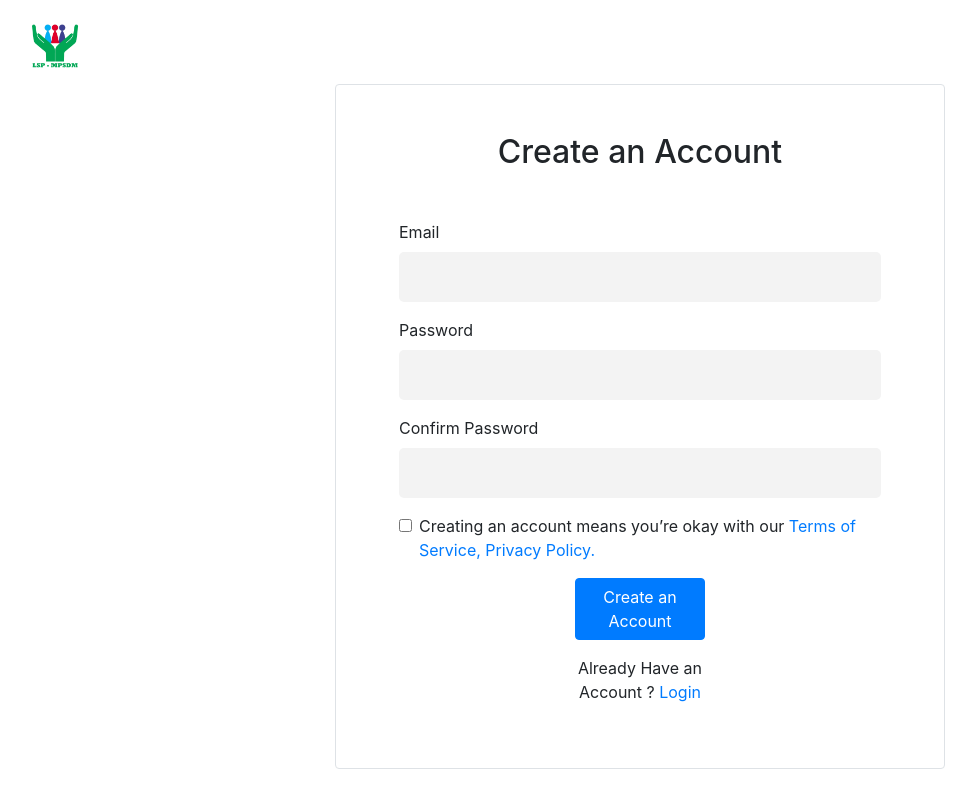
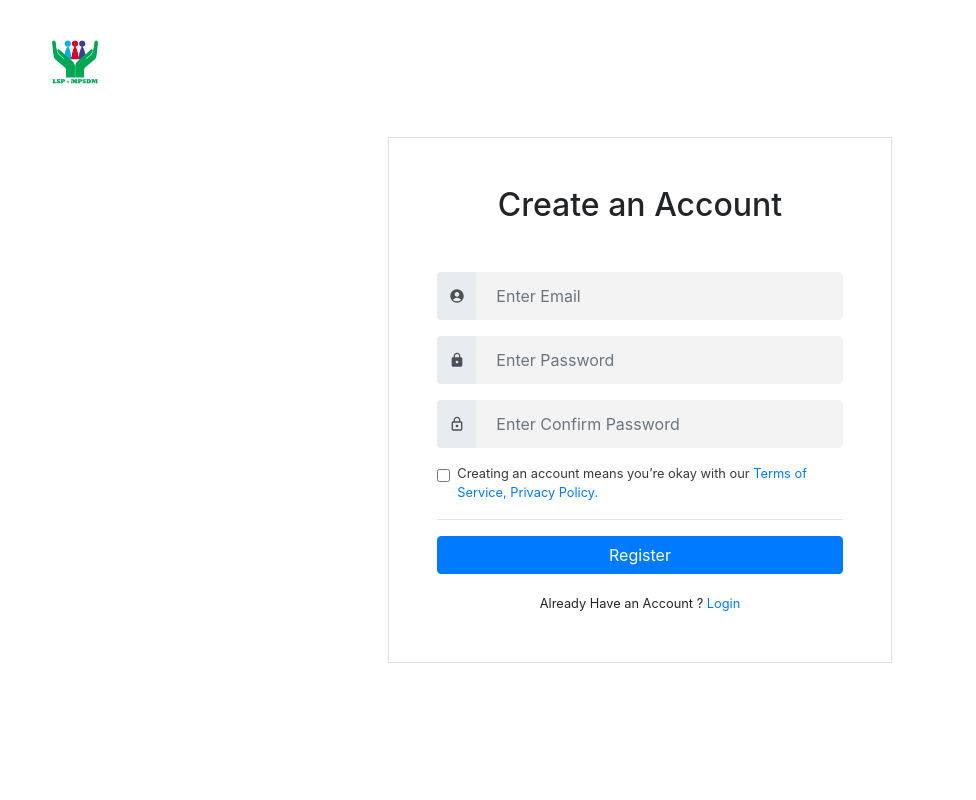
Before and after one commit to Ujian-Online/ujian-online-reactjs, a React (Create React App) app: page /registrasi in a window 1280 px wide. Shown: the whole page, without its empty margins (0-976 px from the left). Built offline with nearby package versions, Linux system fonts and the light colour scheme.

Commit message:
fix ui register and integrasi api

```diff
--- a/src/components/register/RegisterForm.jsx
+++ b/src/components/register/RegisterForm.jsx
@@ -1,34 +1,142 @@
-import { Link } from 'react-router-dom'
+import { useState , useEffect } from 'react'
+import { useDispatch, useSelector } from 'react-redux'
+import { Link , useHistory } from 'react-router-dom'
+import { Modal, Spinner, InputGroup, FormControl , Form } from 'react-bootstrap'
+import { MdAccountCircle, MdLock, MdLockOutline } from 'react-icons/md'
+import { registerUserAction , closeErrorMessageAction } from '../../redux/actions/auth.action'
 
 const RegisterForm = () => {
+
+    const auth = useSelector(state => state.auth)
+    const dispatch = useDispatch()
+    const history = useHistory();
+    const [showModal, setShowModal] = useState(false);
+    const handleCloseModal = () => {
+        setShowModal(false)
+        dispatch(closeErrorMessageAction())
+    };
+    const handleShowModal = () => setShowModal(true);
+
+    useEffect(() => {
+        if (auth.token) {
+            history.push('/sukses-register')
+        }
+        if (auth.errMessage) {
+            handleShowModal()
+        }
+    }, [auth.token, auth.errMessage])
+
+    const [user, setUser] = useState({
+        username: '',
+        password: '',
+        confirm_password : ''
+    })
+
+    const onChangeState = (name) => (e) => {
+        setUser(Object.assign({}, user, { [name]: e.target.value }))
+    }
+
+    const isValidPassword = () => (
+        user.password === user.confirm_password && user.password !== '' && user.confirm_password !== ''
+    )
+
+    const onSubmit = (e) => {
+        e.preventDefault()
+        dispatch(registerUserAction({ email : user.username , password : user.password }))
+    }
+
+    const renderLoading = () => (
+         <Spinner animation="border" role="status">
+            <span className="sr-only">Loading...</span>
+        </Spinner>
+    )
+
+    const renderModal = () => (
+        <Modal show={showModal} onHide={handleCloseModal}>
+            <Modal.Header closeButton>
+                <Modal.Title>
+                    <h6>Error Login</h6>
+                </Modal.Title>
+            </Modal.Header>
+            <Modal.Body>{auth.errMessage}</Modal.Body>
+        </Modal>
+    )
+
     return (
-        <form className="p-lg-5 text-left">
-            <h2 className="text-center mb-3 mb-lg-5">Create an Account</h2>
-            <div class="form-group">
-                <label for="email">Email</label>
-                <input type="email" class="form-control" id="email" />
+        <>
+        <Form noValidate className="p-3 p-lg-5 text-left border" onSubmit={ onSubmit } >
+            <h2 className="text-center mb-4 mb-lg-5">Create an Account</h2>
+            <div className="form-group">
+                <InputGroup className="mb-2">
+                    <InputGroup.Prepend>
+                        <InputGroup.Text className='border-0'>
+                            <MdAccountCircle />
+                        </InputGroup.Text>
+                    </InputGroup.Prepend>
+                    <FormControl
+                        className='py-4'
+                        required
+                        onChange={onChangeState('username')}
+                        value={user.username}
+                        placeholder="Enter Email" />
+                </InputGroup>
+            <div className="form-group">
             </div>
-            <div class="form-group">
-                <label for="password">Password</label>
-                <input type="password" class="form-control" id="password" />
+                <InputGroup className="mb-2">
+                    <InputGroup.Prepend>
+                        <InputGroup.Text className='border-0' >
+                            <MdLock />
+                        </InputGroup.Text>
+                    </InputGroup.Prepend>
+                    <FormControl
+                        type='password'
+                        className='py-4'
+                        required
+                        onChange={onChangeState('password')}
+                        value={user.password}
+                        isInvalid={ user.password !== user.confirm_password }
+                        isValid={ isValidPassword() }
+                        placeholder="Enter Password" />
+                </InputGroup>
             </div>
-            <div class="form-group">
-                <label for="confirmPassword">Confirm Password</label>
-                <input type="password" class="form-control" id="confirmPassword" />
+            <div className="form-group">
+                <InputGroup className="mb-2">
+                    <InputGroup.Prepend>
+                        <InputGroup.Text className='border-0' >
+                            <MdLockOutline />
+                        </InputGroup.Text>
+                    </InputGroup.Prepend>
+                    <FormControl
+                        type='password'
+                        className='py-4'
+                        required
+                        onChange={onChangeState('confirm_password')}
+                        value={user.confirm_password}
+                        isInvalid={ user.password !== user.confirm_password }
+                        isValid={ isValidPassword() }
+                        placeholder="Enter Confirm Password" />
+                </InputGroup>
             </div>
-            <div class="form-group form-check">
-                <input class="form-check-input" type="checkbox" id="aggrement" required />
-                <label class="form-check-label" for="aggrement">
-                Creating an account means you’re okay with our <Link to='/'>Terms of Service, Privacy Policy.</Link>
-                </label>
+            <div className="form-group form-check">
+                <small >
+                    <input className="form-check-input" type="checkbox" id="aggrement" required />
+                    <label className="form-check-label text-dark" htmlFor="aggrement">
+                        Creating an account means you’re okay with our <Link to='/'>Terms of Service, Privacy Policy.</Link>
+                    </label>
+                </small>
             </div>
-            <div className="form-group col-sm-6 col-md-4 ml-auto mr-auto">
-                <button type="submit" class="btn btn-primary btn-block">Create an Account</button>
+            <hr />
+            <div className="form-group ">
+                <button type="submit" className="btn btn-primary btn-block">
+                    { auth.isLoading ? renderLoading() : 'Register' }
+                </button>
             </div>
-            <div className="col-md-5 ml-auto mr-auto text-center">
-            <p>Already Have an Account ? <Link to='/login' >Login</Link></p>
+            <div className="ml-auto mr-auto text-center">
+                <small >Already Have an Account ? <Link to='/login' >Login</Link></small>
             </div>
-        </form>
+        </Form>
+        { renderModal() }
+        </>
     )
 }
 
--- a/src/components/register/RegisterPage.jsx
+++ b/src/components/register/RegisterPage.jsx
@@ -1,14 +1,14 @@
-import {Link} from 'react-router-dom'
+import { Link } from 'react-router-dom'
 import { createUseStyles } from 'react-jss'
 import RegisterForm from './RegisterForm'
 
 const useStyles = createUseStyles({
-    container : {
-        height : '100vh'
+    container: {
+        height: '100vh'
     },
-    sidebar : {
-        // backgroundImage : 'url("/assets/img/bg-register.png")',
-        backgroundSize : '100% 100%'
+    logo: {
+        top: '40px',
+        left: '50px'
     }
 })
 
@@ -16,22 +16,12 @@ const RegisterPage = () => {
     const classes = useStyles()
 
     return (<div className={`container-fluid ${classes.container} `}  >
-        <div className='row h-100'>
-        <div className="container-fluid  bg-white col-md-12 col-xs-6 mb-5 mt-4">
-            <div className={`col-md-5 ${classes.sidebar}`} >
-                <Link to="/">
-                    <img src='/assets/img/bg-logo.png' alt='logo' width='50px' />
-                </Link>
-            </div>
-                <div className="col-md-12 text-center ml-auto mr-auto mb-3 mt-3">
-                    <div className="col-md-6 col-xs-6 col-sm-6 text-center ml-auto mr-auto border rounded-left rounded-right ">
-                        <RegisterForm />
-                    </div>
-                </div>
-        </div>
-
-            <div className='col-md-7'>
-
+        <div className='row h-100 d-flex align-items-center justify-content-center position-relative'>
+            <Link to="/" className={`position-absolute d-none d-sm-block ${classes.logo}`} >
+                <img src='/assets/img/bg-logo.png' alt='logo' width='50px' />
+            </Link>
+            <div className='col-sm-8 col-md-5'>
+                <RegisterForm />
             </div>
         </div>
     </div>)
--- a/src/redux/api/auth.api.js
+++ b/src/redux/api/auth.api.js
@@ -1,16 +1,14 @@
 import { API } from './middleware.api'
 
-export const registerAPI = async ({  name, email = '' , password = '', confirm_password = '' }) => {
+export const registerAPI = async ({  email = '' , password = '' }) => {
     return await API({
         url : '/api/register' ,
         method : 'POST',
         data : {
-            name,
             email,
             password,
-            confirm_password
         }
-    })
+    }).then( res => res.data )
 }
 
 export const loginAPI = async ({username = '' , password = ''}) => {
--- a/src/redux/reducers/auth.reducer.js
+++ b/src/redux/reducers/auth.reducer.js
@@ -17,7 +17,7 @@ const persistConfig = {
 
 export default persistReducer(persistConfig, (state = initialState, action = {}) => {
     switch (action.type) {
-        case types.ON_LOGIN: return {
+        case types.ON_LOADING: return {
             ...state,
             isLoading: true,
             errMessage: null
@@ -28,10 +28,20 @@ export default persistReducer(persistConfig, (state = initialState, action = {})
             token: action.token,
             errMessage: null
         }
-        case types.LOGIN_ERROR: return {
+        case types.ON_ERROR: return {
             ...state,
             isLoading: false,
             errMessage : action.errMessage,
+        }
+        case types.REGISTER_SUCCESS: return {
+            ...state,
+            isLoading: false,
+            token: action.token,
+            errMessage : null,
+        }
+        case types.REMOVE_ERROR: return {
+            ...state,
+            errMessage : null
         }
         default: return state
     }
--- a/src/redux/types/auth.type.js
+++ b/src/redux/types/auth.type.js
@@ -1,5 +1,7 @@
 export const REGISTERING_USER = 'REGISTERING_USER'
 export const REGISTERED_USER = 'REGISTERED_USER'
-export const ON_LOGIN = 'ON_LOGIN'
+export const ON_LOADING = 'ON_LOADING'
 export const LOGIN_SUCCESS = 'LOGIN_SUCCESS'
-export const LOGIN_ERROR = 'LOGIN_ERROR'
+export const ON_ERROR = 'ON_ERROR'
+export const REGISTER_SUCCESS = 'REGISTER_SUCCESS'
+export const REMOVE_ERROR = 'REMOVE_ERROR'
```
Also changed, not shown: src/components/login/LoginForm.jsx (+6 -2 lines), src/redux/actions/auth.action.js (+15 -5 lines).
